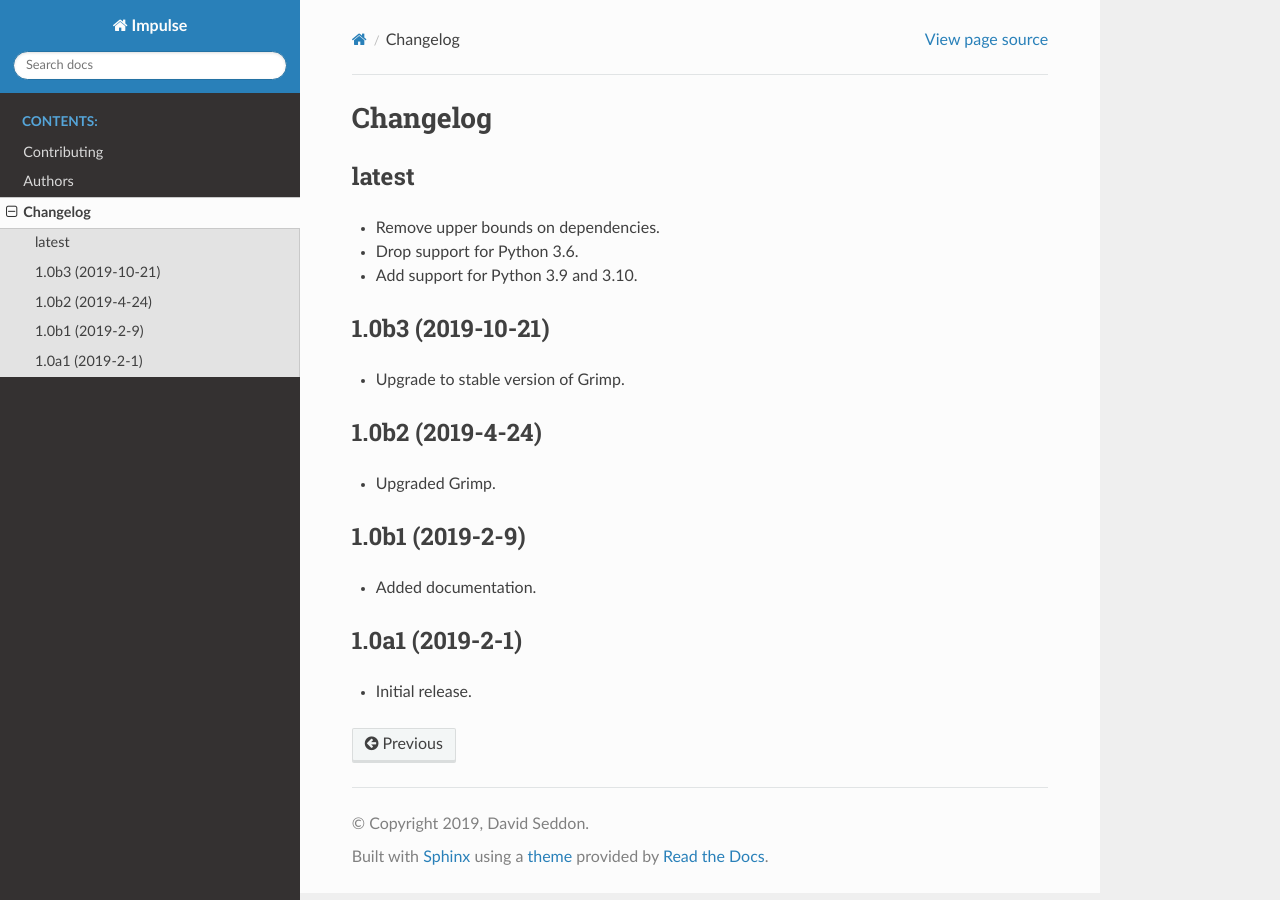
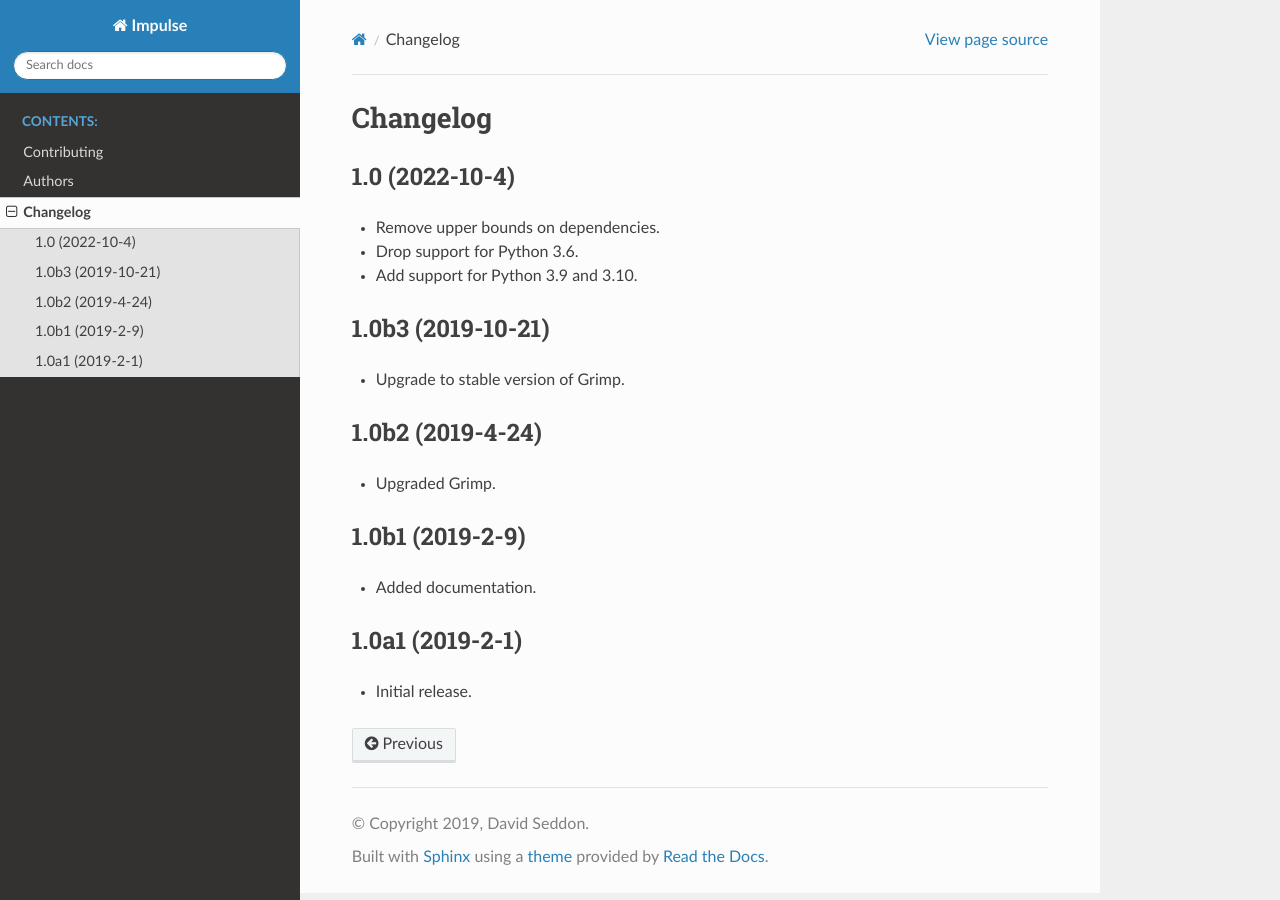
Before and after one commit to seddonym/impulse, a Sphinx documentation site: the page built from docs/changelog.rst, in a window 1280 px wide. Built offline with Sphinx 7.4.7 and the Read the Docs theme 2.0.0, drawn with Linux system fonts in a browser that asks for light colours.

Commit message:
Release v1.0

```diff
--- a/CHANGELOG.rst
+++ b/CHANGELOG.rst
@@ -1,8 +1,8 @@
 Changelog
 =========
 
-latest
-------
+1.0 (2022-10-4)
+---------------
 
 * Remove upper bounds on dependencies.
 * Drop support for Python 3.6.
--- a/README.rst
+++ b/README.rst
@@ -21,9 +21,6 @@ It can be used to produce dependency graphs such as this:
 .. image:: https://raw.githubusercontent.com/seddonym/impulse/master/docs/_static/images/flask.png
   :align: center
   :alt: Graph of flask package.
-
-**Warning:** This software is currently in beta. It is undergoing active development, and breaking changes may be
-introduced between versions.
 
 Installation
 ------------
--- a/docs/conf.py
+++ b/docs/conf.py
@@ -26,7 +26,7 @@ author = 'David Seddon'
 # The short X.Y version
 version = ''
 # The full version, including alpha/beta/rc tags
-release = '1.0b3'
+release = '1.0'
 
 
 # -- General configuration ---------------------------------------------------
--- a/setup.py
+++ b/setup.py
@@ -21,7 +21,7 @@ def read(*names, **kwargs):
 
 setup(
     name='impulse',
-    version='1.0b3',
+    version='1.0',
     license='BSD 2-Clause License',
     description="Command line interface for analyzing Python imports.",
     long_description=read('README.rst'),
@@ -39,7 +39,7 @@ setup(
     zip_safe=False,
     classifiers=[
         # complete classifier list: http://pypi.python.org/pypi?%3Aaction=list_classifiers
-        'Development Status :: 4 - Beta',
+        'Development Status :: 5 - Production/Stable',
         'Intended Audience :: Developers',
         'License :: OSI Approved :: BSD License',
         'Operating System :: Unix',
--- a/src/impulse/__init__.py
+++ b/src/impulse/__init__.py
@@ -1 +1 @@
-__version__ = '1.0b3'
+__version__ = '1.0'
```
